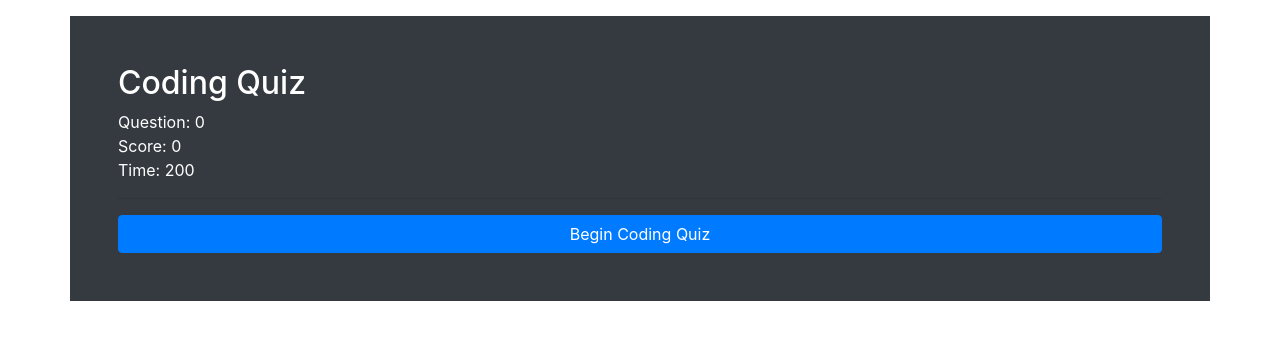
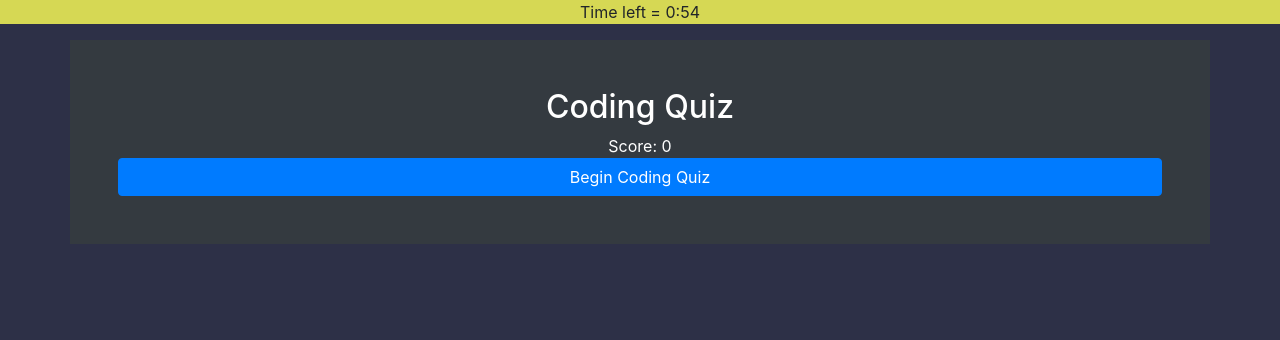
Before and after one commit to sarahcowgill/code-quiz, a plain HTML site: page index.html in a window 1280 px wide. Drawn offline with nearby package versions, Linux system fonts and the light colour scheme.

Commit message:
updating files

```diff
--- a/index.html
+++ b/index.html
@@ -1,5 +1,6 @@
 <!DOCTYPE html>
 <html lang="en">
+
 <head>
     <meta charset="UTF-8">
     <meta name="viewport" content="width=device-width, initial-scale=1.0">
@@ -8,22 +9,21 @@
         integrity="sha384-Gn5384xqQ1aoWXA+058RXPxPg6fy4IWvTNh0E263XmFcJlSAwiGgFAW/dAiS6JXm" crossorigin="anonymous">
     <script src="script.js" defer></script>
     <link rel="stylesheet" href="style.css">
-    <title>Document</title>
+    <title>Timed Coding Quiz</title>
 </head>
+
 <body>
+
+    <div>Time left = <span id="timer"></span></div>
+
     <div class="container p-5 my-3 bg-dark text-white">
+        <h2>Coding Quiz</h2>
 
-        <div id="font001">
-            <h2>Coding Quiz</h2><text>Question: <text id="number001">0</text></text>
-            <br />
-            <text>Score: <text id="score001">0</text></text><br />
-            <text>Time: <text id="time001">200</text></text><br />
-            <hr />
-            <div id="disappear001">
+        <text>Score: <text id="score">0</text>
+
             <button type="button" class="btn btn-primary btn-block">Begin Coding Quiz</button>
     </div>
-        </div>
-    </div>
+
 
     <script src="https://code.jquery.com/jquery-3.2.1.slim.min.js"
         integrity="sha384-KJ3o2DKtIkvYIK3UENzmM7KCkRr/rE9/Qpg6aAZGJwFDMVNA/GpGFF93hXpG5KkN"
@@ -35,4 +35,5 @@
         integrity="sha384-JZR6Spejh4U02d8jOt6vLEHfe/JQGiRRSQQxSfFWpi1MquVdAyjUar5+76PVCmYl"
         crossorigin="anonymous"></script>
 </body>
+
 </html>
--- a/script.js
+++ b/script.js
@@ -0,0 +1,26 @@
+document.getElementById('timer').innerHTML =
+    001 + ":" + 00;
+startTimer();
+
+function startTimer() {
+    var presentTime = document.getElementById('timer').innerHTML;
+    var timeArray = presentTime.split(/[:]+/);
+    var m = timeArray[0];
+    var s = checkSecond((timeArray[1] - 1));
+    if (s == 59) { m = m - 1 }
+    if (m < 0) {
+        alert('Time is Up!');
+        return;
+    }
+
+    document.getElementById('timer').innerHTML =
+        m + ":" + s;
+    console.log(m)
+    setTimeout(startTimer, 1000);
+}
+
+function checkSecond(sec) {
+    if (sec < 10 && sec >= 0) { sec = "0" + sec };
+    if (sec < 0) { sec = "59" };
+    return sec;
+}
--- a/style.css
+++ b/style.css
@@ -0,0 +1,10 @@
+body{
+    background-color:#2D3047;
+  }
+
+  div{
+    background-color:rgb(214, 216, 84);
+    color:black
+    font-size:20px;
+    text-align:center;
+  }
```
Lines whose indentation alone changed are shown as unchanged.
